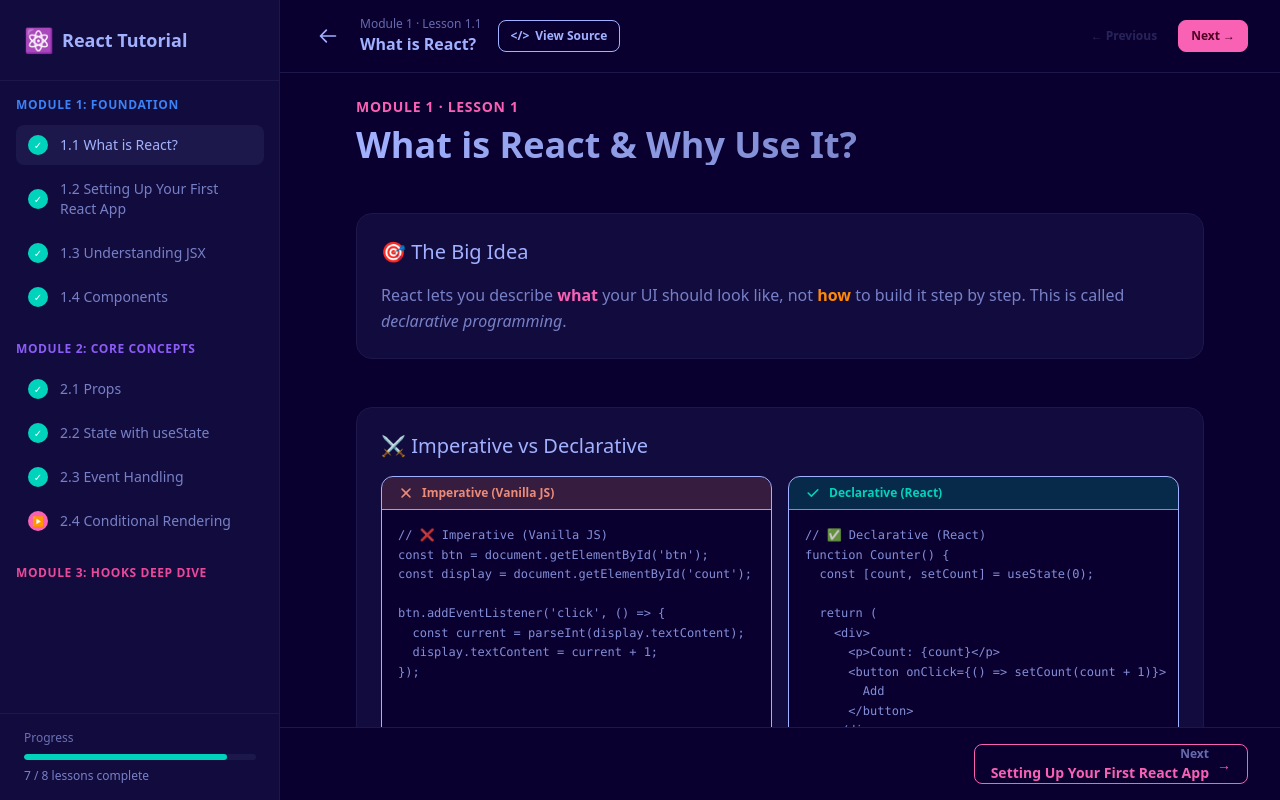
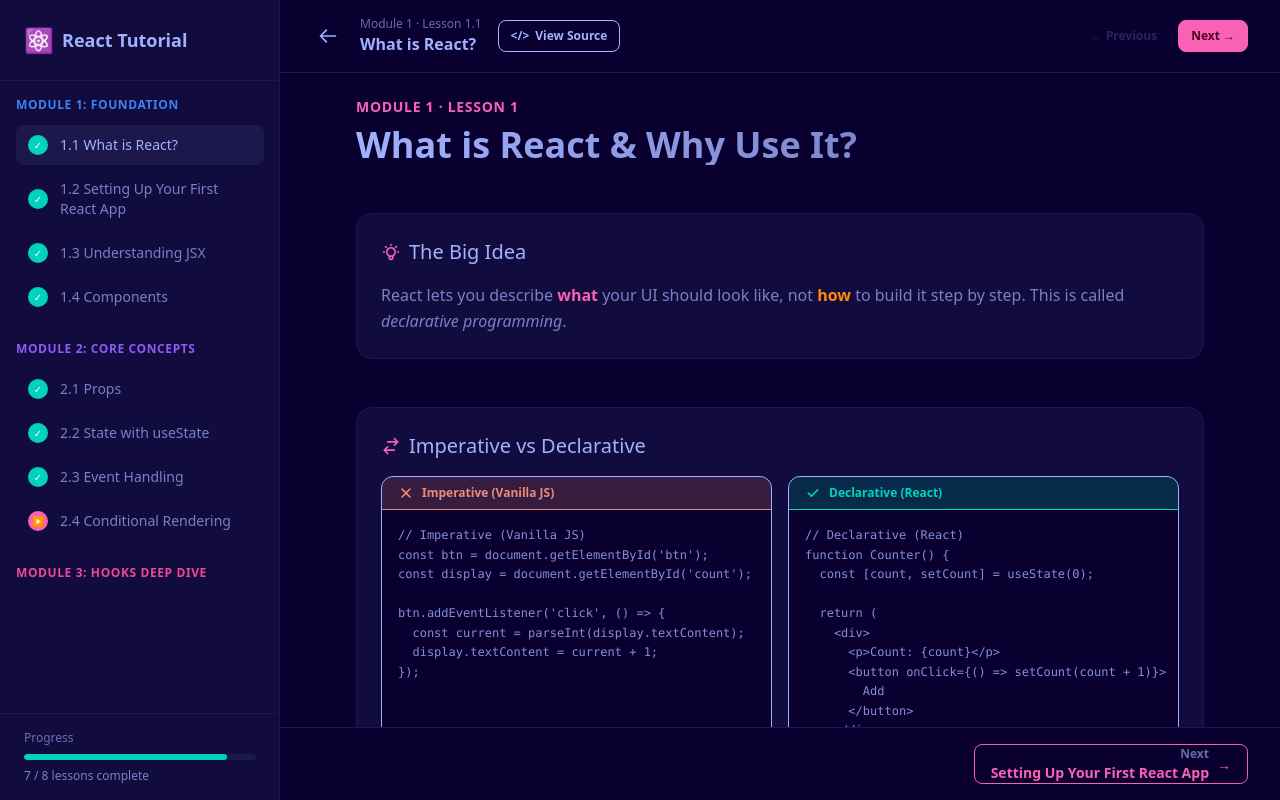
Before and after one commit to vkondrav/react-tutorial, a React (Vite) app in the folder playground/: page /#1.1 in a window 1280 px wide. Built offline with nearby package versions, Linux system fonts and the light colour scheme.

Commit message:
icons instead of emojis

```diff
--- a/playground/src/lessons/1_1/ComparisonDemo.jsx
+++ b/playground/src/lessons/1_1/ComparisonDemo.jsx
@@ -1,10 +1,11 @@
 import { useState } from 'react';
+import { HiOutlineCursorClick } from 'react-icons/hi';
 import { CodeBlock } from '../components';
 
 export default function ComparisonDemo() {
   const [count, setCount] = useState(0);
 
-  const imperativeCode = `// ❌ Imperative (Vanilla JS)
+  const imperativeCode = `// Imperative (Vanilla JS)
 const btn = document.getElementById('btn');
 const display = document.getElementById('count');
 
@@ -13,7 +14,7 @@
   display.textContent = current + 1;
 });`;
 
-  const declarativeCode = `// ✅ Declarative (React)
+  const declarativeCode = `// Declarative (React)
 function Counter() {
   const [count, setCount] = useState(0);
 
@@ -35,8 +36,9 @@
       </div>
 
       <div className="card bg-base-200 p-6 text-center">
-        <p className="mb-4 text-base-content/70">
-          👇 Try it! This is a <strong className="text-primary">real React component</strong>:
+        <p className="mb-4 text-base-content/70 flex items-center justify-center gap-2">
+          <HiOutlineCursorClick className="text-primary" size={18} />
+          Try it! This is a <strong className="text-primary ml-1">real React component</strong>:
         </p>
         <div className="text-3xl font-bold mb-4">{count}</div>
         <div className="flex gap-2 justify-center">
--- a/playground/src/lessons/1_1/ComponentTreeDemo.jsx
+++ b/playground/src/lessons/1_1/ComponentTreeDemo.jsx
@@ -1,4 +1,5 @@
 import { useState } from 'react';
+import { HiOutlineCursorClick } from 'react-icons/hi';
 
 export default function ComponentTreeDemo() {
   const [selected, setSelected] = useState(null);
@@ -57,8 +58,9 @@
   return (
     <div className="flex flex-col gap-6">
       <div>
-        <p className="text-sm text-base-content/60 mt-0 mb-4">
-          👇 Click a component to learn about it:
+        <p className="text-sm text-base-content/60 mt-0 mb-4 flex items-center gap-2">
+          <HiOutlineCursorClick className="text-primary" size={16} />
+          Click a component to learn about it:
         </p>
         <div className="flex flex-wrap gap-2">
           {components.map((comp) => {
@@ -91,8 +93,9 @@
             <p className="text-base-content/80 mt-3 leading-relaxed">{selectedComp.description}</p>
           </div>
         ) : (
-          <div className="flex items-center justify-center h-full text-base-content/50">
-            👆 Click a component above
+          <div className="flex items-center justify-center gap-2 h-full text-base-content/50">
+            <HiOutlineCursorClick size={16} />
+            Click a component above
           </div>
         )}
       </div>
--- a/playground/src/lessons/1_1/VirtualDomDemo.jsx
+++ b/playground/src/lessons/1_1/VirtualDomDemo.jsx
@@ -1,4 +1,5 @@
 import { useState } from 'react';
+import { HiOutlineHand } from 'react-icons/hi';
 
 export default function VirtualDomDemo() {
   const [name, setName] = useState('World');
@@ -26,8 +27,9 @@
         />
 
         <div className="card bg-base-300 p-4">
-          <p className="m-0 text-xl">
-            Hello, <span className="text-primary font-semibold">{name || '...'}</span>! 👋
+          <p className="m-0 text-xl flex items-center gap-2">
+            Hello, <span className="text-primary font-semibold">{name || '...'}</span>!
+            <HiOutlineHand className="text-warning" size={24} />
           </p>
         </div>
 
--- a/playground/src/lessons/1_1/index.jsx
+++ b/playground/src/lessons/1_1/index.jsx
@@ -1,5 +1,12 @@
 // Module 1, Lesson 1: What is React?
 
+import {
+  HiOutlineLightBulb,
+  HiOutlineSwitchHorizontal,
+  HiOutlineViewGrid,
+  HiOutlineLightningBolt,
+  HiOutlineClipboardCheck,
+} from 'react-icons/hi';
 import { LessonHeader, Section, TakeawayList } from '../components';
 import ComparisonDemo from './ComparisonDemo';
 import ComponentTreeDemo from './ComponentTreeDemo';
@@ -10,7 +17,14 @@
     <div className="max-w-4xl mx-auto p-6">
       <LessonHeader module="1" lesson="1" title="What is React & Why Use It?" />
 
-      <Section title="🎯 The Big Idea">
+      <Section
+        title={
+          <span className="flex items-center gap-2">
+            <HiOutlineLightBulb className="text-primary" size={20} />
+            The Big Idea
+          </span>
+        }
+      >
         <p className="leading-relaxed text-base-content/70">
           React lets you describe <strong className="text-primary">what</strong> your UI should look
           like, not <strong className="text-accent">how</strong> to build it step by step. This is
@@ -18,11 +32,25 @@
         </p>
       </Section>
 
-      <Section title="⚔️ Imperative vs Declarative">
+      <Section
+        title={
+          <span className="flex items-center gap-2">
+            <HiOutlineSwitchHorizontal className="text-primary" size={20} />
+            Imperative vs Declarative
+          </span>
+        }
+      >
         <ComparisonDemo />
       </Section>
 
-      <Section title="🧱 Components in Action">
+      <Section
+        title={
+          <span className="flex items-center gap-2">
+            <HiOutlineViewGrid className="text-primary" size={20} />
+            Components in Action
+          </span>
+        }
+      >
         <p className="leading-relaxed text-base-content/70 mb-6">
           Everything you see on this page is built from{' '}
           <strong className="text-primary">components</strong>. Components can contain other
@@ -31,11 +59,25 @@
         <ComponentTreeDemo />
       </Section>
 
-      <Section title="⚡ React's Secret Sauce: Virtual DOM">
+      <Section
+        title={
+          <span className="flex items-center gap-2">
+            <HiOutlineLightningBolt className="text-primary" size={20} />
+            React's Secret Sauce: Virtual DOM
+          </span>
+        }
+      >
         <VirtualDomDemo />
       </Section>
 
-      <Section title="✅ Key Takeaways">
+      <Section
+        title={
+          <span className="flex items-center gap-2">
+            <HiOutlineClipboardCheck className="text-primary" size={20} />
+            Key Takeaways
+          </span>
+        }
+      >
         <TakeawayList
           items={[
             'React is a library for building UIs with reusable components',
--- a/playground/src/lessons/components/LessonHeader.jsx
+++ b/playground/src/lessons/components/LessonHeader.jsx
@@ -4,7 +4,7 @@
       <div className="text-primary text-sm font-semibold mb-2 uppercase tracking-wider">
         Module {module} · Lesson {lesson}
       </div>
-      <h1 className="text-4xl font-bold m-0 bg-gradient-to-r from-base-content to-base-content/60 bg-clip-text text-transparent">
+      <h1 className="text-4xl font-bold m-0 bg-linear-to-r from-base-content to-base-content/60 bg-clip-text text-transparent">
         {title}
       </h1>
     </div>
```
